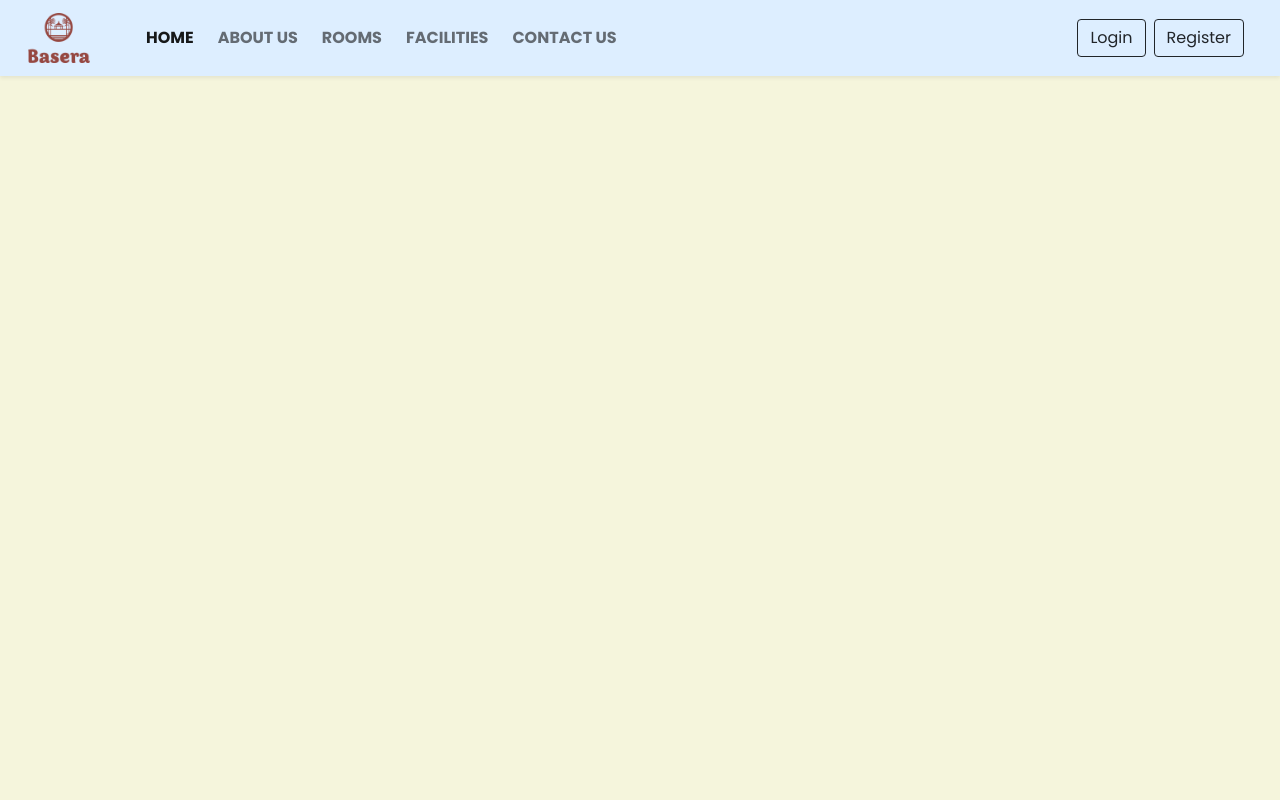
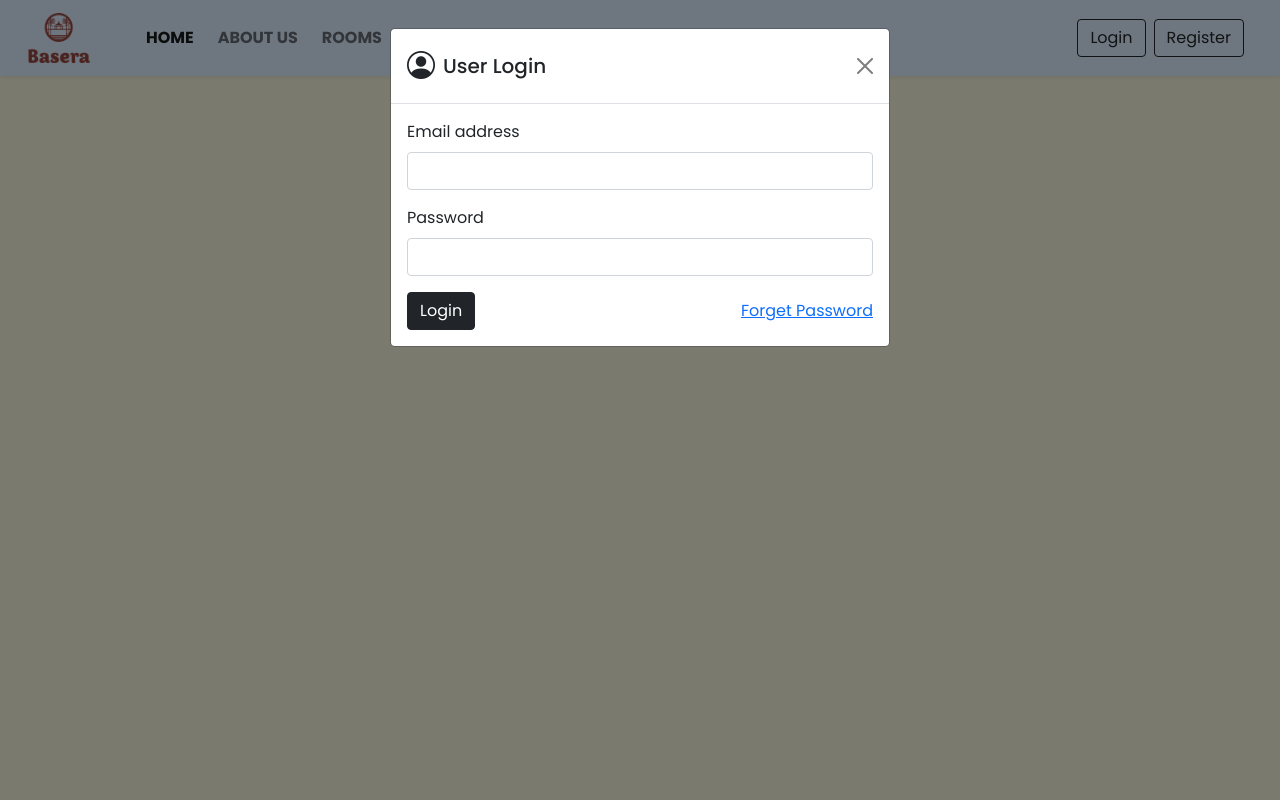
Before and after one commit to sovitchaudhary/Hotel-Website, a PHP site: page / in a window 1280 px wide, after a click on "Login". Run offline with PHP 8.4, Linux system fonts and the light colour scheme.

Commit message:
Design login model

```diff
--- a/index.php
+++ b/index.php
@@ -72,5 +72,45 @@
             </div>
         </div>
     </nav>
+
+    <!-- LoginModel -->
+    <div class="modal fade" id="loginModal" data-bs-backdrop="static" data-bs-keyboard="false" tabindex="-1"
+        aria-labelledby="staticBackdropLabel" aria-hidden="true">
+        <div class="modal-dialog">
+            <div class="modal-content">
+                <form action="">
+                    <div class="modal-header">
+                        <h5 class="modal-title d-flex align-items-center"><i
+                                class="bi bi-person-circle fs-3 me-2"></i>User Login</h5>
+                        <button type="reset" class="btn-close shadow-none" data-bs-dismiss="modal"
+                            aria-label="Close"></button>
+                    </div>
+                    <div class="modal-body">
+                        <div class="mb-3">
+                            <label class="form-label">Email address</label>
+                            <input type="email" class="form-control shadow-none" />
+                        </div>
+                        <div class="mb-3">
+                            <label class="form-label">Password</label>
+                            <input type="email" class="form-control shadow-none" />
+                        </div>
+                        <div class="d-flex align-items-center justify-content-between">
+                            <button type="submit" class="btn btn-dark shadow-none">Login</button>
+                            <a href="">Forget Password</a>
+                        </div>
+                    </div>
+                </form>
+            </div>
+        </div>
+    </div>
+
+    <!-- Js link -->
+    <script src="https://cdn.jsdelivr.net/npm/@popperjs/core@2.9.2/dist/umd/popper.min.js"
+        integrity="sha384-IQsoLXl5PILFhosVNubq5LC7Qb9DXgDA9i+tQ8Zj3iwWAwPtgFTxbJ8NT4GN1R8p" crossorigin="anonymous">
+    </script>
+    <script src="https://cdn.jsdelivr.net/npm/bootstrap@5.0.2/dist/js/bootstrap.min.js"
+        integrity="sha384-cVKIPhGWiC2Al4u+LWgxfKTRIcfu0JTxR+EQDz/bgldoEyl4H0zUF0QKbrJ0EcQF" crossorigin="anonymous">
+    </script>
 </body>
+
 </html>
```
